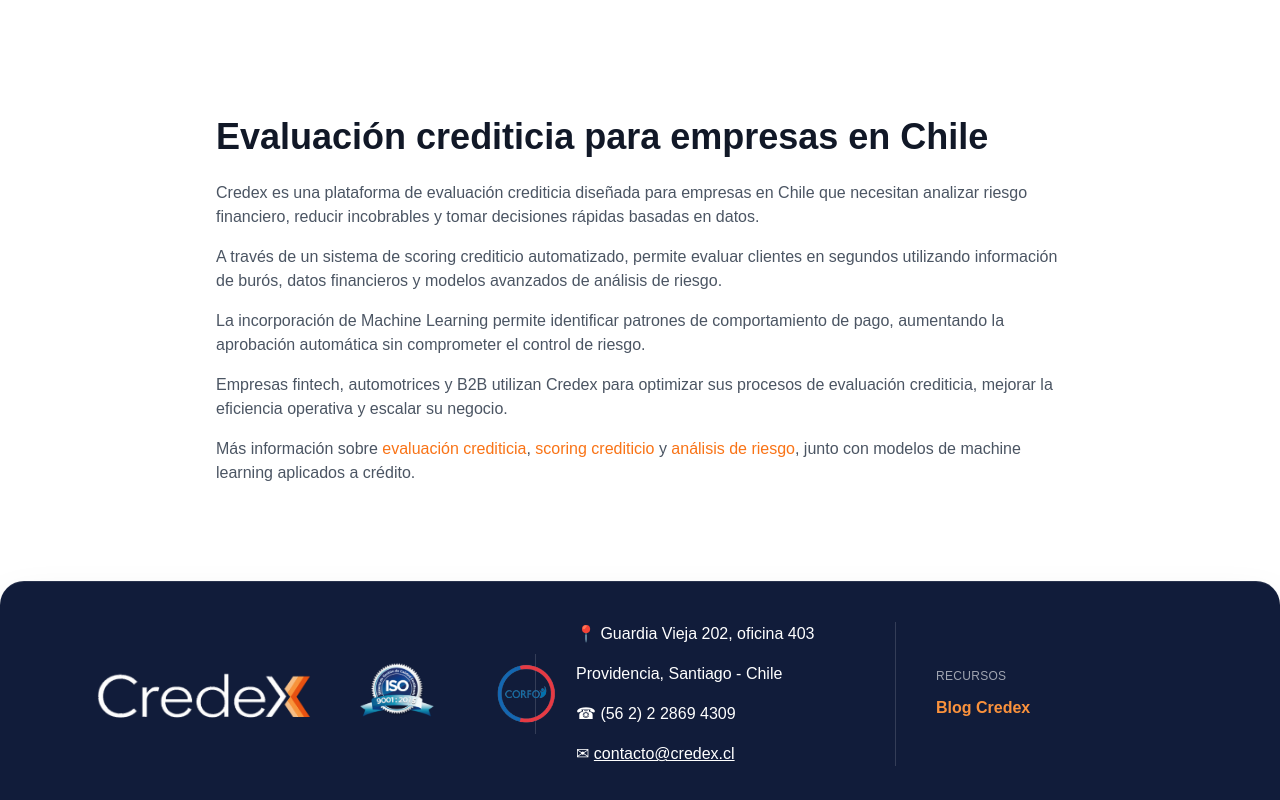
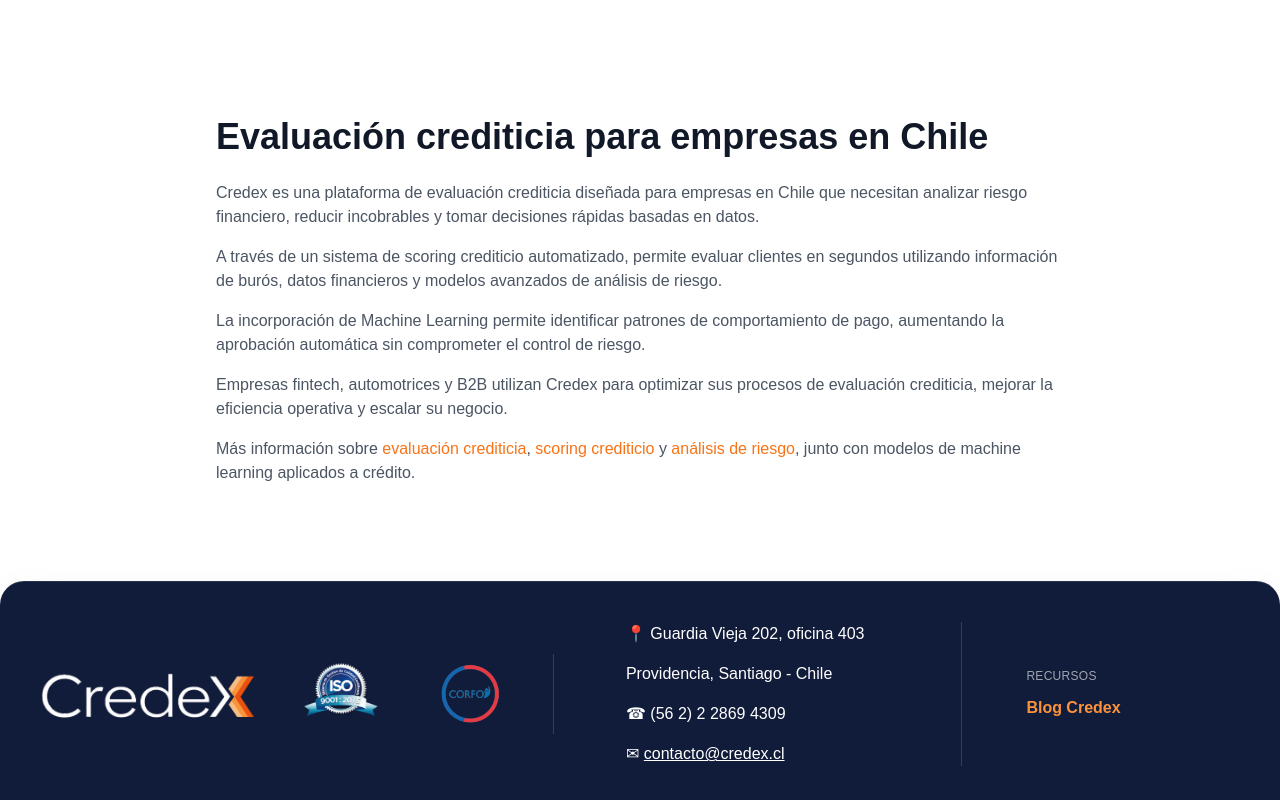
Before and after one commit to Tecdex-SpA/webcredex, a React (Vite) app: page / in a window 1280 px wide. Shown: the part 10017-10817 px from the top of the page. Built offline with nearby package versions, Linux system fonts and the light colour scheme; no server answers.

Commit message:
Adjust footer spacing

```diff
--- a/src/components/Footer.jsx
+++ b/src/components/Footer.jsx
@@ -1,10 +1,10 @@
 export default function Footer() {
   return (
     <footer className="bg-[#111C3A] text-white py-10 border-t border-white/10 rounded-t-3xl shadow-2xl">
-      <div className="max-w-6xl mx-auto px-6 grid grid-cols-1 md:grid-cols-[1.4fr_1fr_0.8fr] items-center gap-10">
+      <div className="max-w-7xl mx-auto px-8 grid grid-cols-1 md:grid-cols-[1.7fr_1.2fr_0.8fr] items-center gap-10">
 
         {/* LOGOS */}
-        <div className="flex items-center justify-center md:justify-start gap-6 md:border-r md:border-white/15 md:pr-10">
+        <div className="flex items-center justify-center md:justify-start gap-6 md:border-r md:border-white/15 md:pr-12">
           <img
             src="/logo-credex-white.png"
             alt="Credex"
@@ -25,20 +25,23 @@ export default function Footer() {
         </div>
 
         {/* CONTACTO */}
-        <div className="flex flex-col gap-4 text-sm md:text-base text-center md:text-left md:border-r md:border-white/15 md:pr-10">
+        <div className="flex flex-col gap-4 text-sm md:text-base text-center md:text-left md:border-r md:border-white/15 md:pl-8 md:pr-12">
           <div>📍 Guardia Vieja 202, oficina 403</div>
           <div>Providencia, Santiago - Chile</div>
           <div>☎ (56 2) 2 2869 4309</div>
           <div>
             ✉{" "}
-            <a href="mailto:contacto@credex.cl" className="underline hover:opacity-80">
+            <a
+              href="mailto:contacto@credex.cl"
+              className="underline hover:opacity-80"
+            >
               contacto@credex.cl
             </a>
           </div>
         </div>
 
         {/* RECURSOS */}
-        <div className="flex flex-col gap-3 text-sm md:text-base text-center md:text-left">
+        <div className="flex flex-col gap-3 text-sm md:text-base text-center md:text-left md:pl-6">
           <span className="text-white/60 text-xs uppercase tracking-wide">
             Recursos
           </span>
```
